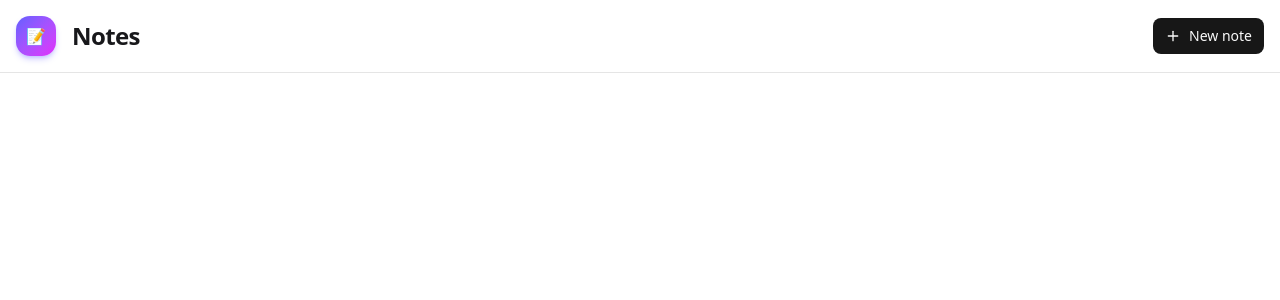
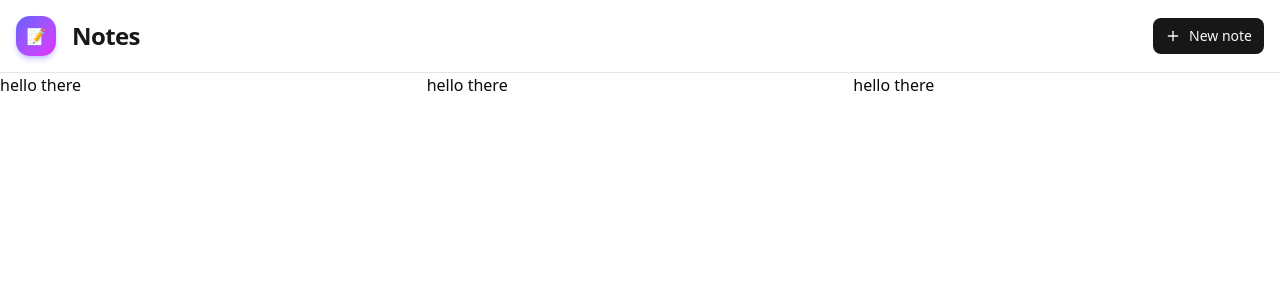
Before and after one commit to hienhhcc/notes-app-react, a React (Vite) app: page / in a window 1280 px wide. Shown: the top 300 px of the page. Built offline with nearby package versions, Linux system fonts and the light colour scheme.

Commit message:
Adjust NoteCard component

```diff
--- a/src/App.tsx
+++ b/src/App.tsx
@@ -1,11 +1,32 @@
 import Header from "@/components/Header";
+import NotesList from "@/components/NotesList";
+import NoteCard from "@/components/NotesList/NoteCard";
 
+const dummyNotes = [
+  {
+    title: "hello there",
+    content: "dummy note",
+    updatedAt: new Date(),
+  },
+  {
+    title: "hello there",
+    content: "dummy note",
+    updatedAt: new Date(),
+  },
+  {
+    title: "hello there",
+    content: "dummy note",
+    updatedAt: new Date(),
+  },
+];
 function App() {
   return (
     <div className="w-full h-full">
       <Header />
       <main>
-        <div className="container"></div>
+        <div className="container">
+          <NotesList notes={dummyNotes} />
+        </div>
       </main>
     </div>
   );
--- a/src/components/NotesList/Note/index.tsx
+++ /dev/null
@@ -1,19 +0,0 @@
-type NoteProps = {
-  title: string;
-  content: string;
-  createdAt: Date;
-  updatedAt: Date;
-};
-
-export default function Note({
-  title,
-  content,
-  createdAt,
-  updatedAt,
-}: NoteProps) {
-  return (
-    <article>
-      <div></div>
-    </article>
-  );
-}
--- /dev/null
+++ b/src/components/NotesList/NoteCard/index.tsx
@@ -0,0 +1,23 @@
+import { Button } from "@/components/ui/button";
+import { Note } from "@/types";
+import { EditIcon, TrashIcon } from "lucide-react";
+
+type NoteCardProps = Pick<Note, "title" | "content" | "updatedAt">;
+
+export default function NoteCard({ title, content, updatedAt }: NoteCardProps) {
+  return (
+    <article className="group rounded-3xl">
+      <div className="flex justify-between items-center">
+        <h2>{title}</h2>
+        {/* <div className="opacity:0 group-hover:opacity-100 transition-opacity shrink-0 gap-1">
+          <Button variant="secondary" size="sm" className="size-8">
+            <EditIcon /> Edit
+          </Button>
+          <Button variant="destructive" size="sm" className="size-8">
+            <TrashIcon /> Delete
+          </Button>
+        </div> */}
+      </div>
+    </article>
+  );
+}
--- a/src/components/NotesList/index.tsx
+++ b/src/components/NotesList/index.tsx
@@ -0,0 +1,16 @@
+import NoteCard from "@/components/NotesList/NoteCard";
+import { Note } from "@/types";
+
+type NotesListProps = {
+  notes: Pick<Note, "title" | "content" | "updatedAt">[];
+};
+
+export default function NotesList({ notes }: NotesListProps) {
+  return (
+    <section className="grid sm:grid-cols-2 lg:grid-cols-3">
+      {notes.map((n) => (
+        <NoteCard key={JSON.stringify(n)} {...n} />
+      ))}
+    </section>
+  );
+}
--- /dev/null
+++ b/src/types/index.ts
@@ -0,0 +1,6 @@
+export type Note = {
+  title: string;
+  content: string;
+  createdAt: Date;
+  updatedAt: Date;
+};
```
